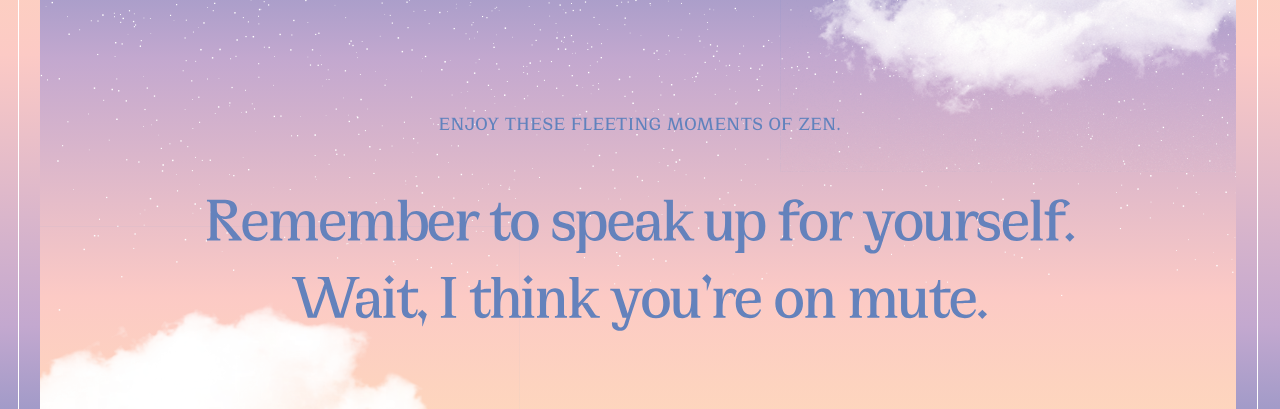
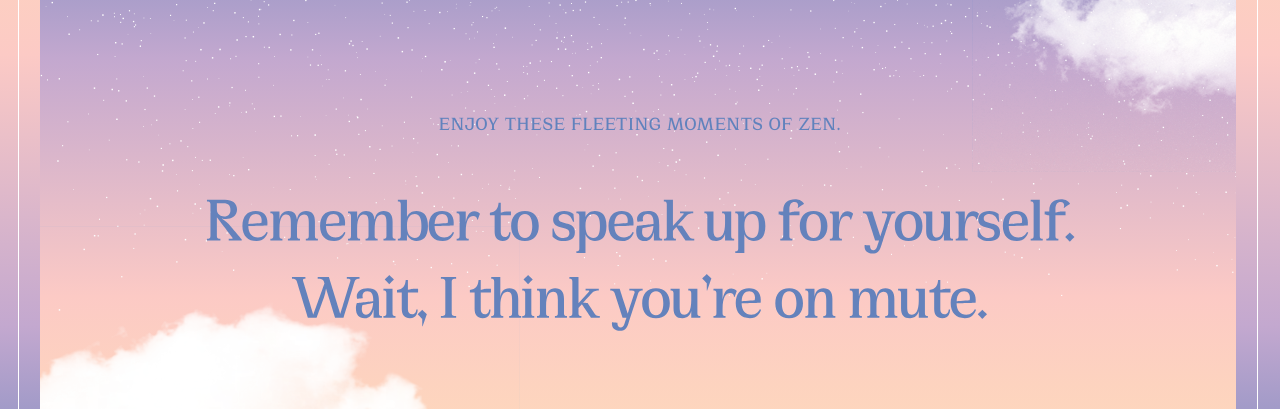
Before and after one commit to jonathanhaggard/Mental-Space-Card, a plain HTML site: page index.html in a window 1280 px wide. Shown: the part 226-635 px from the top of the page. Drawn offline with nearby package versions, Linux system fonts and the light colour scheme; a script that the page names is missing.

Commit message:
cloud adjust

```diff
--- a/assets/css/main.css
+++ b/assets/css/main.css
@@ -298,7 +298,7 @@ position: relative;
   height:100vmin;
   position: absolute;
   top: -30vh;
-  left: 50vw;
+  left: 65vw;
   right: 0;
   bottom: 0;
   z-index: 0;
```
